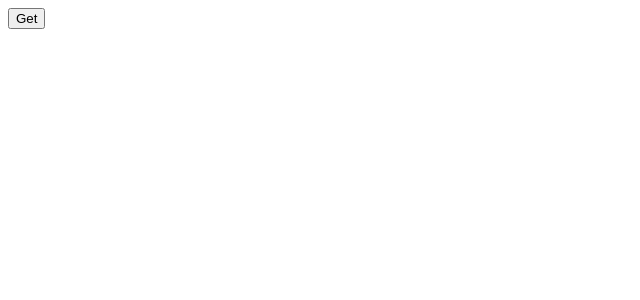
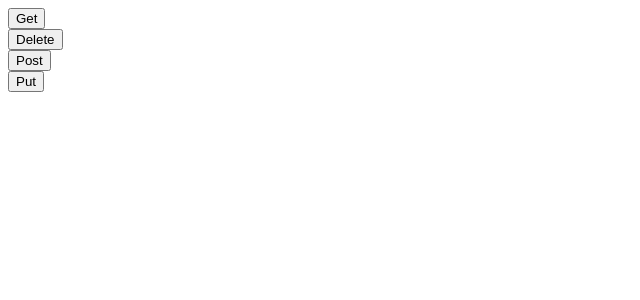
Before and after one commit to ahmed3la/AngularArmy_HttpClient, an Angular app: page / in a window 1280 px wide. Shown: the top 300 px of the page, without its empty margins (0-640 px from the left). Built offline with nearby package versions, Linux system fonts and the light colour scheme.

Commit message:
Add http verbs

```diff
--- a/src/app/app.component.html
+++ b/src/app/app.component.html
@@ -1,3 +1,9 @@
 <div>
   <button (click)="doGet()">Get</button>
+  <br />
+  <button (click)="doDelete()">Delete</button>
+  <br />
+  <button (click)="doPost()">Post</button>
+  <br />
+  <button (click)="doPut()">Put</button>
 </div>
--- a/src/app/app.component.ts
+++ b/src/app/app.component.ts
@@ -15,7 +15,24 @@ export class AppComponent {
   }
 
   doGet() {
-    this.apiService.doGet();
+    this.apiService.doGet().subscribe((result) => {
+      console.log('result', result);
+    });
+  }
+  doDelete() {
+    this.apiService.doDelete().subscribe((result) => {
+      console.log('result', result);
+    });
+  }
+  doPost() {
+    this.apiService.doPost().subscribe((result) => {
+      console.log('result', result);
+    });
+  }
+  doPut() {
+    this.apiService.doPut().subscribe((result) => {
+      console.log('result', result);
+    });
   }
 
 }
--- a/src/app/core/http/api.service.ts
+++ b/src/app/core/http/api.service.ts
@@ -13,9 +13,32 @@ export class ApiService {
   constructor(private http: HttpClient) { }
 
   doGet() {
-    console.log(env.apiRoot);
-
+    //console.log(env.apiRoot);
+    return this.http.get(`${env.apiRoot}/get`, {
+      params: { page: '20' },
+      headers: { guest: 'true' }
+    });
   }
-
-
+  doDelete() {
+    return this.http.delete(`${env.apiRoot}/delete`, {
+      params: { page: '20' },
+      headers: { guest: 'true' }
+    });
+  }
+  doPost() {
+    return this.http.post(`${env.apiRoot}/post`,
+      { age: 20 },
+      {
+        params: { page: '20' },
+        headers: { guest: 'true' }
+      });
+  }
+  doPut() {
+    return this.http.put(`${env.apiRoot}/put`,
+      { age: 20 },
+      {
+        params: { page: '20' },
+        headers: { guest: 'true' }
+      });
+  }
 }
```
